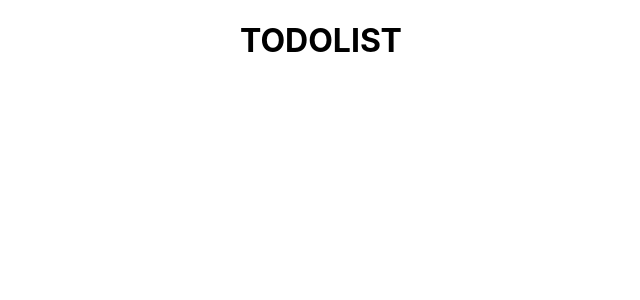
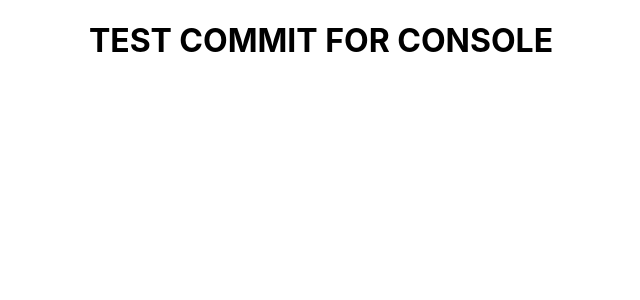
Before and after one commit to rmv-git/main-todolist, a React (Create React App) app: page / in a window 1280 px wide. Shown: the top 300 px of the page, without its empty margins (319-959 px from the left). Built offline with nearby package versions, Linux system fonts and the light colour scheme.

Commit message:
test commit for console

```diff
--- a/src/App.tsx
+++ b/src/App.tsx
@@ -5,7 +5,7 @@ export const App = () => {
     return (
         <div className="App">
             <h1>
-                TODOLIST
+                TEST COMMIT FOR CONSOLE
             </h1>
         </div>
     );
```
